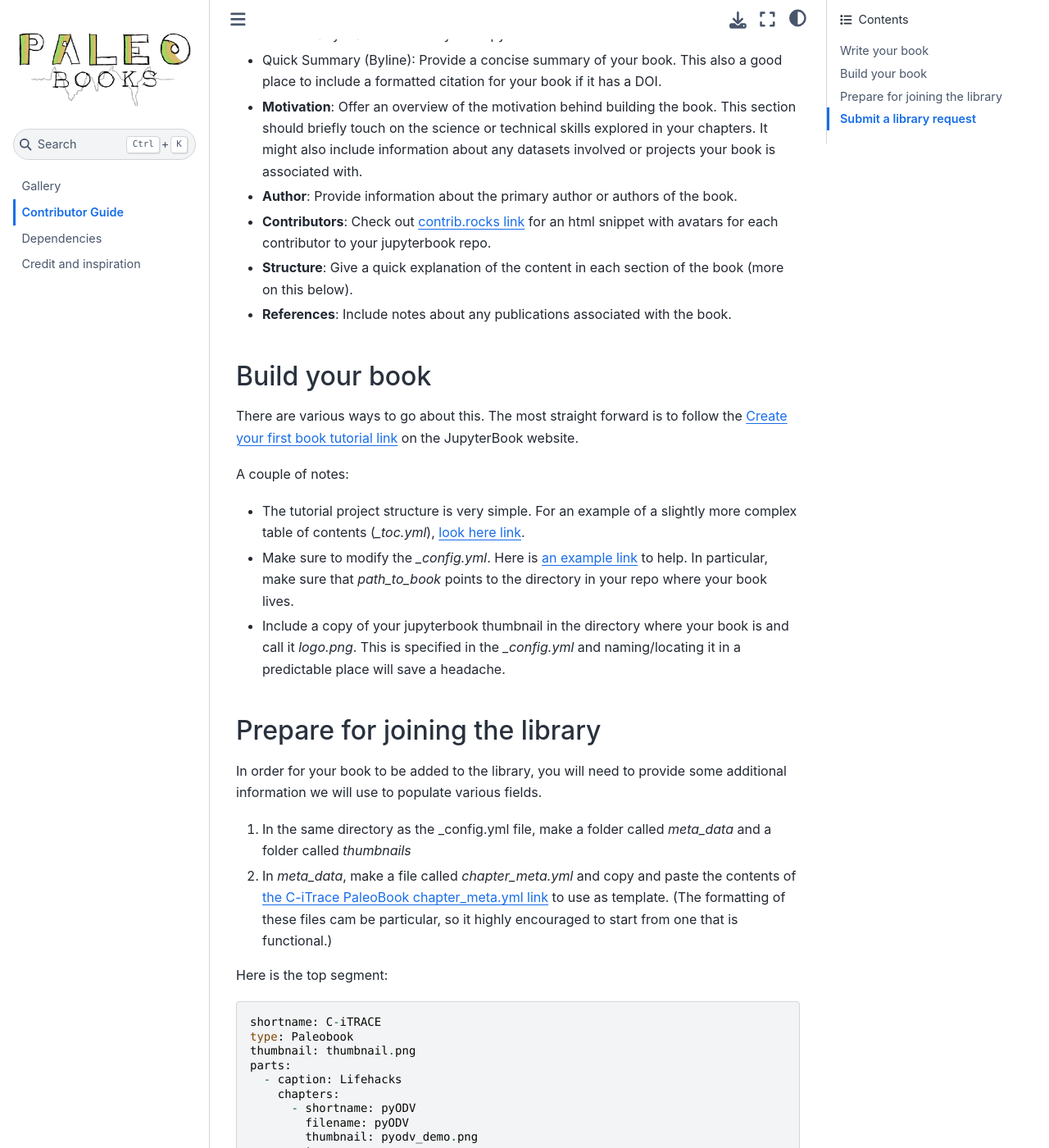
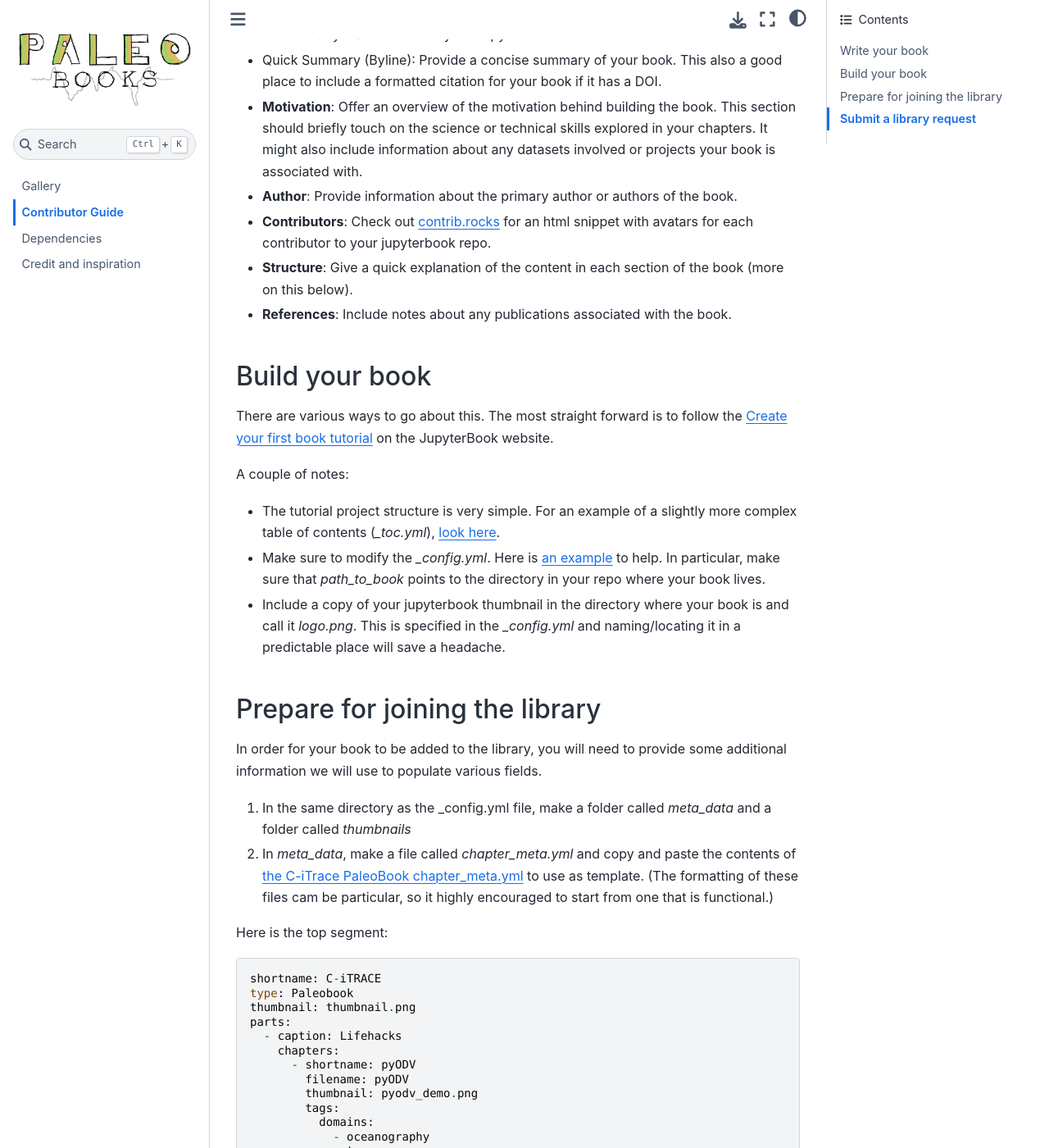
Before and after one commit to LinkedEarth/PaleoBooks, a Sphinx documentation site: the page built from doc/contributor_guide.rst, in a window 1280 px wide and 1400 px high, scrolled down 1245 px. Shown: the whole window at 82% size. Built offline with Sphinx 7.4.7 and the Sphinx Book theme 1.1.4, drawn with Linux system fonts in a browser that asks for light colours; nearby versions of some CDN libraries; some of the changed text lies outside the part shown.

Commit message:
fixed links

```diff
--- a/doc/contributor_guide.rst
+++ b/doc/contributor_guide.rst
@@ -48,11 +48,11 @@
 * Quick Summary (Byline): Provide a concise summary of your book. This also a good place to include a formatted citation for your book if it has a DOI.
 * **Motivation**: Offer an overview of the motivation behind building the book. This section should briefly touch on the science or technical skills explored in your chapters. It might also include information about any datasets involved or projects your book is associated with.
 * **Author**: Provide information about the primary author or authors of the book.
-* **Contributors**: Check out `contrib.rocks link`_ for an html snippet with avatars for each contributor to your jupyterbook repo.
+* **Contributors**: Check out `contrib.rocks`_ for an html snippet with avatars for each contributor to your jupyterbook repo.
 * **Structure**: Give a quick explanation of the content in each section of the book (more on this below).
 * **References**: Include notes about any publications associated with the book.
 
-.. _contrib.rocks link: https://contrib.rocks/preview?repo=angular%2Fangular-ja
+.. _contrib.rocks: https://contrib.rocks/preview?repo=angular%2Fangular-ja
 
 
 .. _build-your-book:
@@ -60,18 +60,18 @@
 Build your book
 ----------------
 
-There are various ways to go about this. The most straight forward is to follow the `Create your first book tutorial link`_ on the JupyterBook website.
+There are various ways to go about this. The most straight forward is to follow the `Create your first book tutorial`_ on the JupyterBook website.
 
-.. _Create your first book tutorial link: https://jupyterbook.org/en/stable/start/your-first-book.html
+.. _Create your first book tutorial: https://jupyterbook.org/en/stable/start/your-first-book.html
 
 A couple of notes:
 
-* The tutorial project structure is very simple. For an example of a slightly more complex table of contents (`_toc.yml`), `look here link`_.
-* Make sure to modify the `_config.yml`. Here is `an example link`_ to help. In particular, make sure that `path_to_book` points to the directory in your repo where your book lives.
+* The tutorial project structure is very simple. For an example of a slightly more complex table of contents (`_toc.yml`), `look here`_.
+* Make sure to modify the `_config.yml`. Here is `an example`_ to help. In particular, make sure that `path_to_book` points to the directory in your repo where your book lives.
 * Include a copy of your jupyterbook thumbnail in the directory where your book is and call it `logo.png`. This is specified in the `_config.yml` and naming/locating it in a predictable place will save a headache.
 
-.. _an example link: https://github.com/khider/DISK-proxyComposite/blob/main/proxycomposite/_config.yml
-.. _look here link: https://github.com/LinkedEarth/citrace_paleobook/blob/main/_toc.yml
+.. _an example: https://github.com/khider/DISK-proxyComposite/blob/main/proxycomposite/_config.yml
+.. _look here: https://github.com/LinkedEarth/citrace_paleobook/blob/main/_toc.yml
 
 
 .. _prepare-for-joining-the-library:
@@ -82,9 +82,9 @@
 In order for your book to be added to the library, you will need to provide some additional information we will use to populate various fields.
 
 #. In the same directory as the _config.yml file, make a folder called `meta_data` and a folder called `thumbnails`
-#. In `meta_data`, make a file called `chapter_meta.yml` and copy and paste the contents of `the C-iTrace PaleoBook chapter_meta.yml link`_ to use as template. (The formatting of these files cam be particular, so it highly encouraged to start from one that is functional.)
+#. In `meta_data`, make a file called `chapter_meta.yml` and copy and paste the contents of `the C-iTrace PaleoBook chapter_meta.yml`_ to use as template. (The formatting of these files cam be particular, so it highly encouraged to start from one that is functional.)
 
-.. _the C-iTrace PaleoBook chapter_meta.yml link: https://github.com/LinkedEarth/citrace_paleobook/blob/main/meta_data/chapter_meta.yml
+.. _the C-iTrace PaleoBook chapter_meta.yml: https://github.com/LinkedEarth/citrace_paleobook/blob/main/meta_data/chapter_meta.yml
 
 Here is the top segment:
 
@@ -158,9 +158,9 @@
 Submit a library request
 --------------------------
 
-Once you have a fully built and published JupyterBook with extra metadata, `submit a request to be added on github link`_!
+Once you have a fully built and published JupyterBook with extra metadata, `submit a request to be added on github`_!
 
-.. _submit a request to be added on github link: https://github.com/LinkedEarth/PaleoBooks/issues/new?assignees=&labels=gallery+submission&projects=&template=gallery-submission.md&title=
+.. _submit a request to be added on github: https://github.com/LinkedEarth/PaleoBooks/issues/new?assignees=&labels=gallery+submission&projects=&template=gallery-submission.md&title=
 
 #. Name of the repository: *e.g., DISK-proxyComposite*
 #. Repo url: *e.g., https://github.com/khider/DISK-proxyComposite*
--- a/doc/credit.rst
+++ b/doc/credit.rst
@@ -3,4 +3,7 @@
 Credit and inspiration
 ======================
 
-Inspiration for this Gallery came from the incredible work of the [pangeo community](https://docs.xarray.dev/en/stable/gallery.html), particularly [Project Pythia](https://projectpythia.org/). If you have a piece of analysis to contribute to the edifice, please consider becoming a contributor; [here’s how](LINK TO CONTRIBUTING GUIDE HERE).
+Inspiration for this Gallery came from the incredible work of the `Pangeo Community`_, particularly `Project Pythia`_. If you have a piece of analysis to contribute to the edifice, please consider becoming a contributor; :ref:`here's how<contributor-guide>`.
+
+.. _Pangeo Community: https://docs.xarray.dev/en/stable/gallery.html
+.. _Project Pythia: https://projectpythia.org/
--- a/doc/index.rst
+++ b/doc/index.rst
@@ -82,7 +82,7 @@
                                 :target: https://linked.earth/citrace_paleobook/README.html
                                 :height: 80
 
-                            :bdg-primary:`tracers`, :bdg-primary:`machine learning`, :bdg-primary:`oceanography`, :bdg-primary:`coordinate systems`, :bdg-primary:`C14`, :bdg-primary:`Mystery Interval`, :bdg-primary:`eNd`, :bdg-primary:`model output`, :bdg-primary:`clustering`, :bdg-primary:`Deglaciation`, :bdg-primary:`data viz`, :bdg-primary:`Paleoceanography`, :bdg-primary:`watermass geometry`, :bdg-secondary:`xarray`, :bdg-secondary:`seaborn`, :bdg-secondary:`matplotlib`, :bdg-secondary:`pandas`, :bdg-secondary:`scikit-learn`, :bdg-secondary:`cartopy`, :bdg-secondary:`intake`, :bdg-info:`C-iTRACE`, :bdg-info:`Science Bits`, :bdg-info:`Lifehacks`
+                            :bdg-primary:`machine learning`, :bdg-primary:`coordinate systems`, :bdg-primary:`data viz`, :bdg-primary:`watermass geometry`, :bdg-primary:`Deglaciation`, :bdg-primary:`Mystery Interval`, :bdg-primary:`clustering`, :bdg-primary:`tracers`, :bdg-primary:`Paleoceanography`, :bdg-primary:`eNd`, :bdg-primary:`model output`, :bdg-primary:`C14`, :bdg-primary:`oceanography`, :bdg-secondary:`pandas`, :bdg-secondary:`cartopy`, :bdg-secondary:`intake`, :bdg-secondary:`xarray`, :bdg-secondary:`matplotlib`, :bdg-secondary:`scikit-learn`, :bdg-secondary:`seaborn`, :bdg-info:`C-iTRACE`, :bdg-info:`Lifehacks`, :bdg-info:`Science Bits`
 
 
 
@@ -101,7 +101,7 @@
                                 :target: https://linked.earth/LMR_CMIP_paleobook/README.html
                                 :height: 80
 
-                            :bdg-primary:`CMIP6`, :bdg-primary:`coordinate systems`, :bdg-primary:`LMR`, :bdg-primary:`AWS`, :bdg-primary:`Volcanic Input`, :bdg-primary:`Holocene climate`, :bdg-primary:`cloud-ready data`, :bdg-primary:`model output`, :bdg-primary:`data viz`, :bdg-secondary:`pyleoclim`, :bdg-secondary:`xarray`, :bdg-secondary:`matplotlib`, :bdg-secondary:`pandas`, :bdg-secondary:`AWS`, :bdg-secondary:`cartopy`, :bdg-secondary:`intake`, :bdg-secondary:`ipywidgets`, :bdg-info:`LMR-CMIP6`, :bdg-info:`Science Bits`, :bdg-info:`Lifehacks`
+                            :bdg-primary:`LMR`, :bdg-primary:`CMIP6`, :bdg-primary:`coordinate systems`, :bdg-primary:`data viz`, :bdg-primary:`AWS`, :bdg-primary:`Holocene climate`, :bdg-primary:`model output`, :bdg-primary:`cloud-ready data`, :bdg-primary:`Volcanic Input`, :bdg-secondary:`pandas`, :bdg-secondary:`cartopy`, :bdg-secondary:`intake`, :bdg-secondary:`xarray`, :bdg-secondary:`matplotlib`, :bdg-secondary:`ipywidgets`, :bdg-secondary:`pyleoclim`, :bdg-secondary:`AWS`, :bdg-info:`LMR-CMIP6`, :bdg-info:`Lifehacks`, :bdg-info:`Science Bits`
 
 
 
@@ -120,7 +120,7 @@
                                 :target: https://khider.github.io/DISK-proxyComposite/intro.html
                                 :height: 80
 
-                            :bdg-primary:`proxy composite`, :bdg-primary:`temperature`, :bdg-secondary:`pyleoclim`, :bdg-secondary:`numpy`, :bdg-secondary:`seaborn`, :bdg-secondary:`pandas`, :bdg-secondary:`cfr`, :bdg-info:`Science Bits`, :bdg-info:`2k Proxy Composite`
+                            :bdg-primary:`temperature`, :bdg-primary:`proxy composite`, :bdg-secondary:`pandas`, :bdg-secondary:`cfr`, :bdg-secondary:`pyleoclim`, :bdg-secondary:`numpy`, :bdg-secondary:`seaborn`, :bdg-info:`2k Proxy Composite`, :bdg-info:`Science Bits`
 
 
 
```
Also changed, not shown: doc/dependencies.rst (+23 -10 lines).
